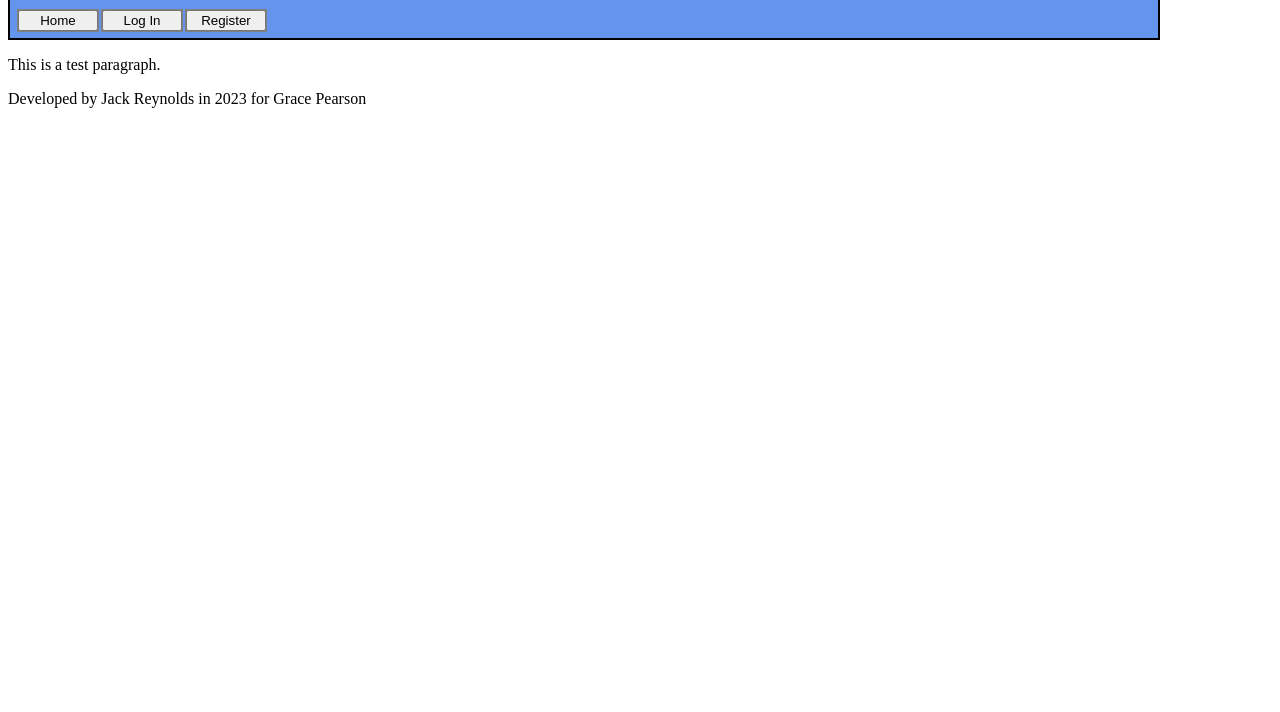
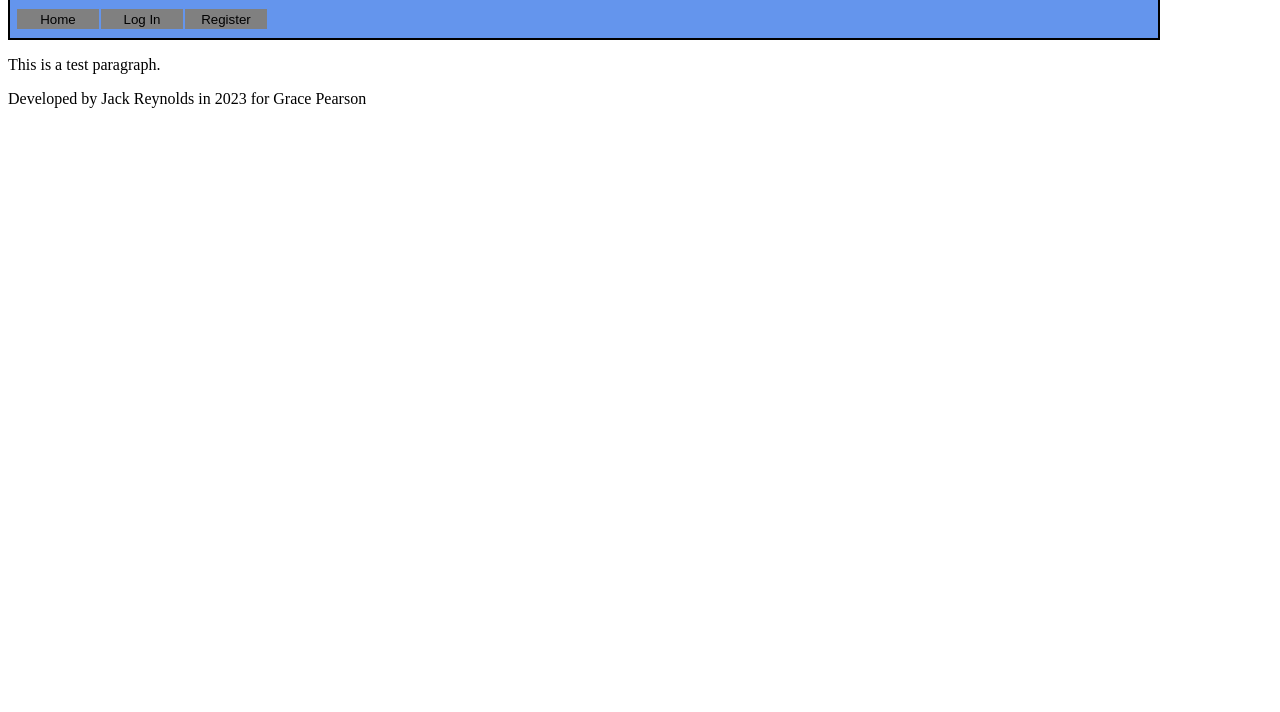
Before and after one commit to jhawkreynolds/buddies, a plain HTML site: page pages/home/index.html in a window 1280 px wide. Shown: the part 88-800 px from the top of the page. Drawn offline with Linux system fonts and the light colour scheme.

Commit message:
Update primary.css

```diff
--- a/pages/css/primary.css
+++ b/pages/css/primary.css
@@ -19,4 +19,11 @@
 
 .ribbonbutton {
     width: 80px;
+    border: none;
+    background-color: transparent;
+    outline: none;
 }
+
+.ribbonbutton:focus {
+    display: none;
+}
```
